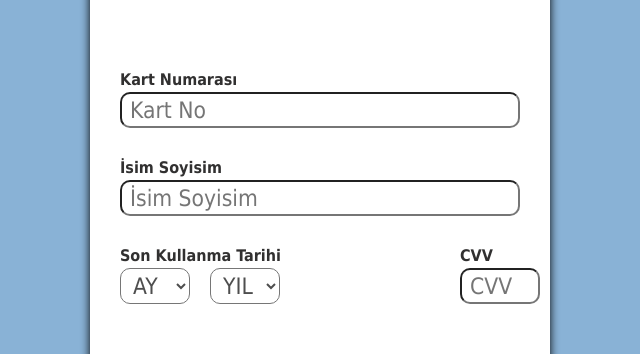
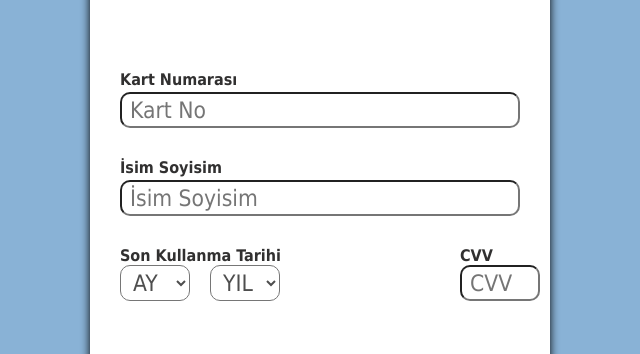
Before and after one commit to Melekrdogdu/credit_card, a plain HTML site: page index.html in a window 1280 px wide. Shown: the part 263-617 px from the top of the page, 320-960 px from the left. Drawn offline with Linux system fonts and the light colour scheme; files that its build step writes are made by us from their sources; files whose address does not match are found by name.

Commit message:
Refactor CSS for #anaKart and related styles

```diff
--- a/kart/css/kkarti.css
+++ b/kart/css/kkarti.css
@@ -1,9 +1,9 @@
 #anaKart,
-#anaKart * {
-    top: auto;
-    left: auto;
-    position: relative;
-    display: block;
+#anaKart {
+    background-color: rgb(137, 178, 214);
+    padding: 25px;
+    display: flex;
+    justify-content: center;
 }
 
 #anaKart {
```
